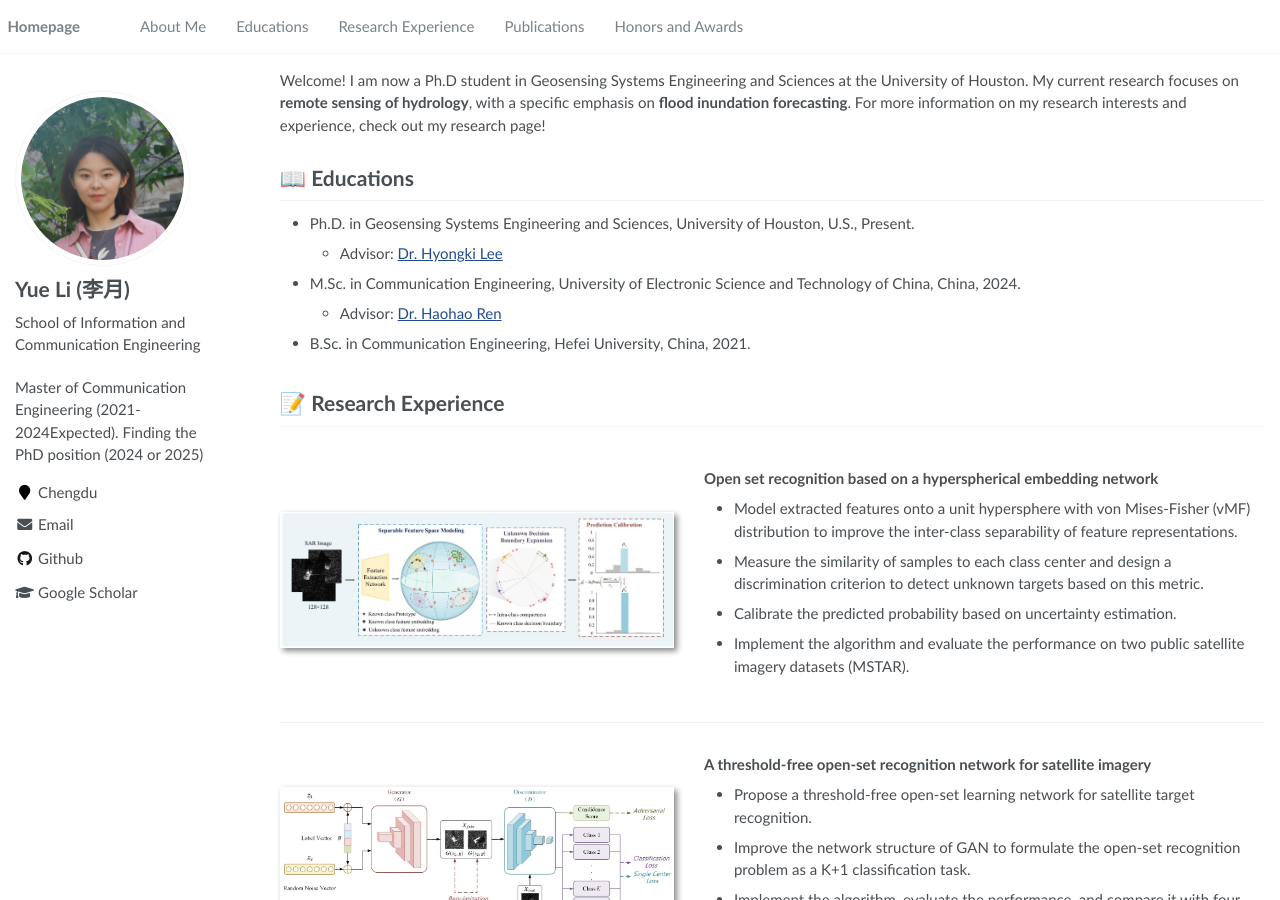
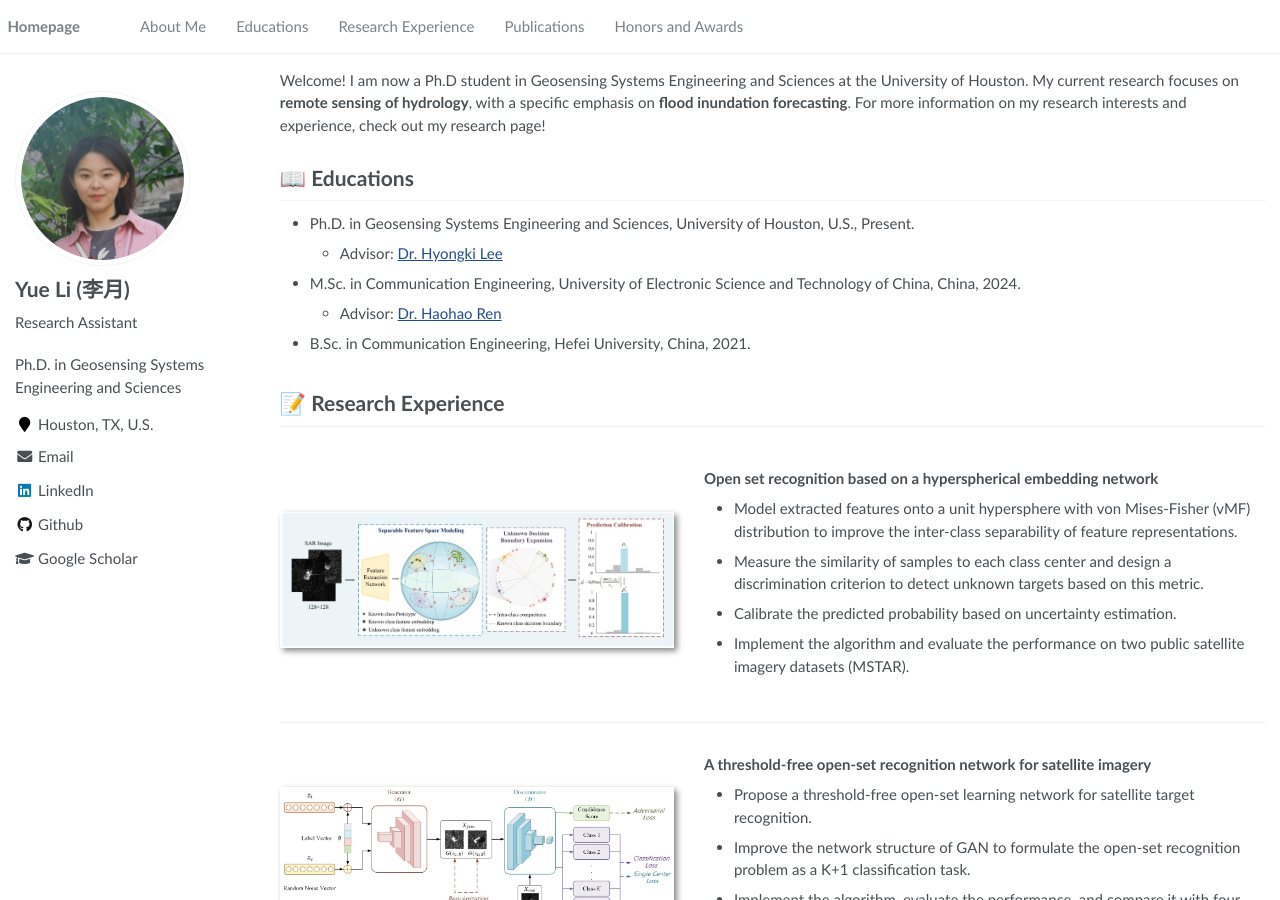
Before and after one commit to LunaLeeYue/LunaLeeYue.github.io, a Jekyll site: the page built from _pages/about.md, in a window 1280 px wide and 900 px high. Built offline with Jekyll 4.4.1, drawn with Linux system fonts in a browser that asks for light colours.

Commit message:
Update _config.yml

```diff
--- a/_config.yml
+++ b/_config.yml
@@ -7,7 +7,7 @@
 
 # Site Settings
 title                    : "Yue Li"
-description              : "Master of Communication Engineering (2021- 2024Expected). Finding the PhD position (2024 or 2025) "
+description              : "Ph.D. in Geosensing Systems Engineering and Sciences"
 repository               : "LunaLeeYue/LunaLeeYue.github.io"
 google_scholar_stats_use_cdn : true
 
@@ -23,8 +23,8 @@ baidu_site_verification  : code-ZxFK3f4pfb
 author:
   name             : "Yue Li (李月)"
   avatar           : "images/profile.jpeg"
-  bio              : "School of Information and Communication Engineering"
-  location         : "Chengdu"
+  bio              : "Research Assistant"
+  location         : "Houston, TX, U.S."
   employer         :
   pubmed           :
   googlescholar    : "https://scholar.google.com/citations?user=2Y24NnAAAAAJ"
@@ -43,7 +43,7 @@ author:
   instagram        :
   impactstory      :
   lastfm           :
-  linkedin         :
+  linkedin         : https://www.linkedin.com/in/yue-li-47a784285/
   dblp             :
   orcid            :
   pinterest        :
```
